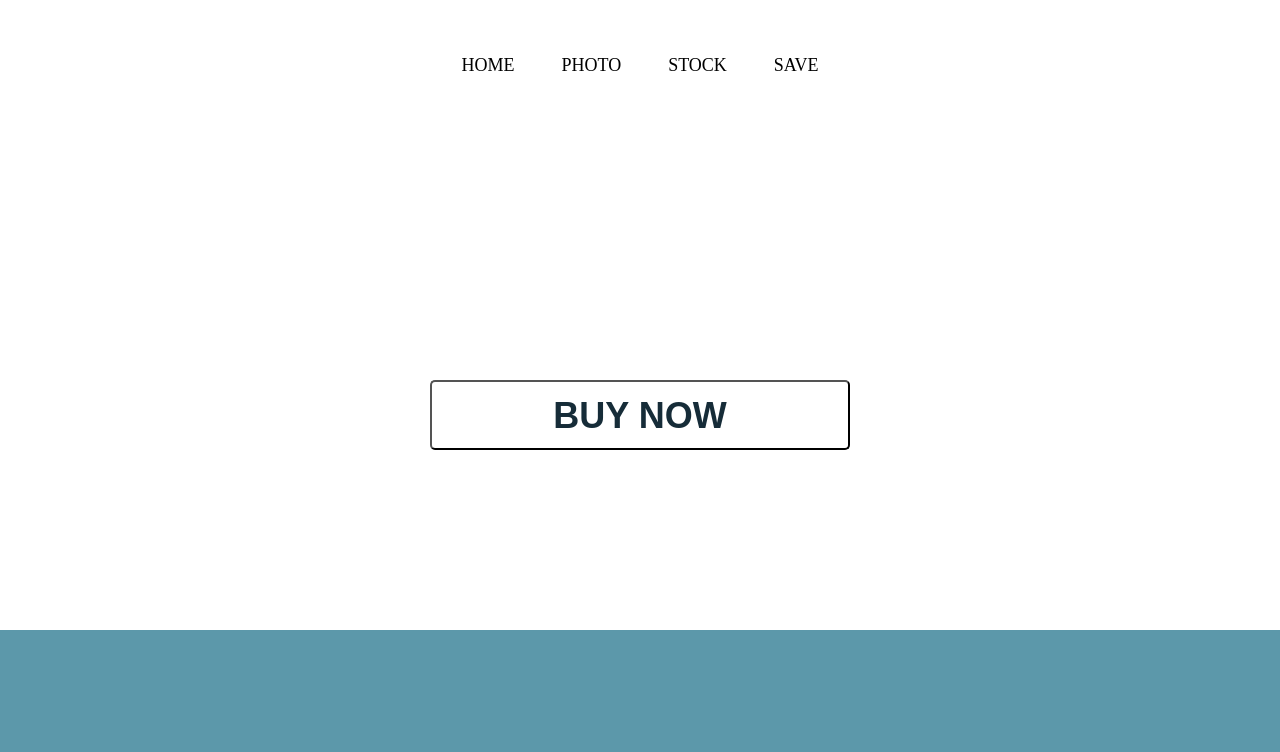
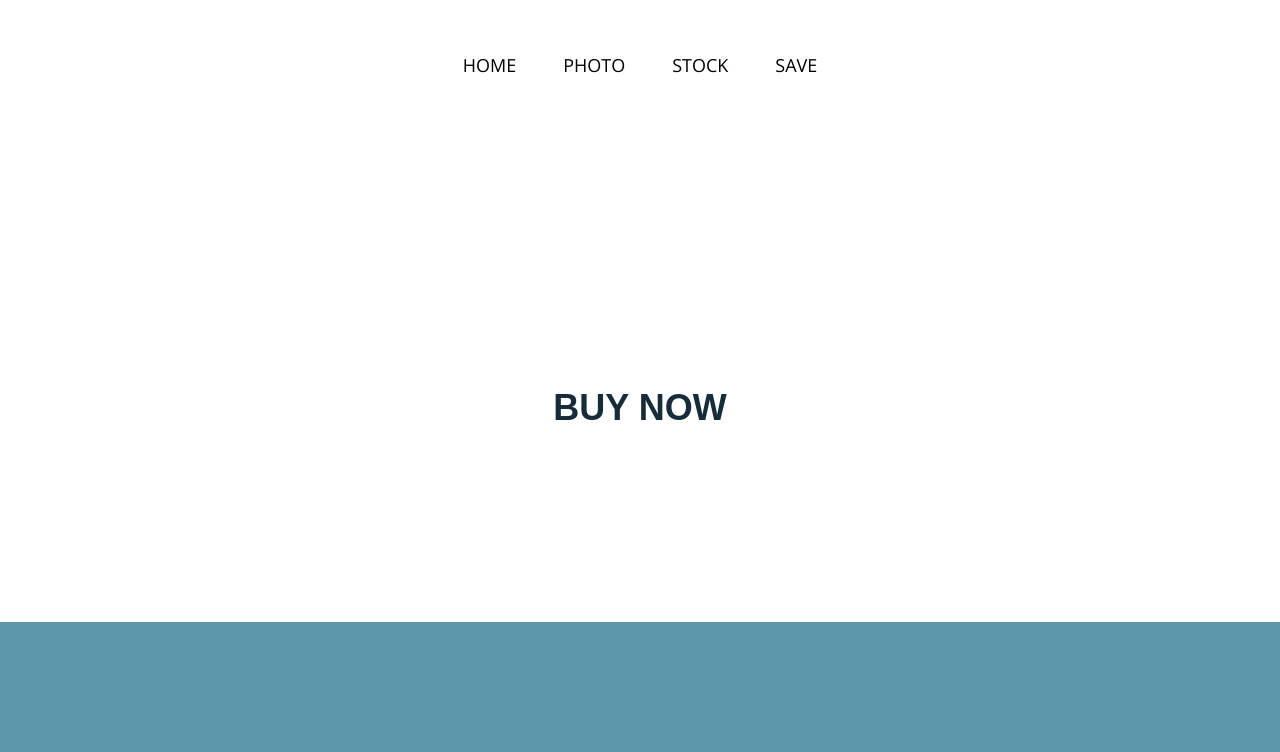
Before and after one commit to Moza1K/homework, a plain HTML site: page homework2/index.html in a window 1280 px wide. Shown: the top 752 px of the page. Drawn offline with nearby package versions, Linux system fonts and the light colour scheme.

Commit message:
Add files via upload

```diff
--- a/homework2/index.html
+++ b/homework2/index.html
@@ -5,6 +5,9 @@
     <meta http-equiv="X-UA-Compatible" content="IE=edge">
     <meta name="viewport" content="width=device-width, initial-scale=1.0">
     <title>Document</title>
+    <link rel="preconnect" href="https://fonts.googleapis.com">
+    <link rel="preconnect" href="https://fonts.gstatic.com" crossorigin>
+    <link href="https://fonts.googleapis.com/css2?family=Open+Sans:wght@400;700&family=Roboto&display=swap" rel="stylesheet">
     <link rel="stylesheet" href="./stayl.css/stayl.css">
 </head>
 <body>
--- a/homework2/stayl.css/stayl.css
+++ b/homework2/stayl.css/stayl.css
@@ -4,6 +4,10 @@
     font-size: 16px;
     font-weight: normal;
     list-style: none;
+}
+
+body {
+    font-family: 'Open Sans', sans-serif;
 }
 
 a{
@@ -42,10 +46,7 @@ a{
     background-size: cover;
     background-position: center;
     background-repeat: no-repeat;
-    padding-bottom: 180px;
-}
-
-.section_1{
+    padding: 130px 0 180px;
     text-align: center;
 }
 
@@ -54,7 +55,6 @@ a{
     font-size: 72px;
     line-height: 98px;
     color: #FFFFFF;
-    padding: 138px 0 0;
     margin-bottom: 14px;
 }
 
@@ -67,11 +67,13 @@ a{
     font-size: 36px;
     line-height: 49px;
     color: #162C38;
+    border: none;
 }
 
 .section_2{
     text-align: center;
     background: rgba(26, 110, 136, 0.71);
+    padding: 133px 0;
 }
 
 .section_2_text{
@@ -82,5 +84,4 @@ a{
     color: #FFFFFF;
     max-width: 726px;
     margin: 0 auto;
-    padding: 133px 0;
 }
```
